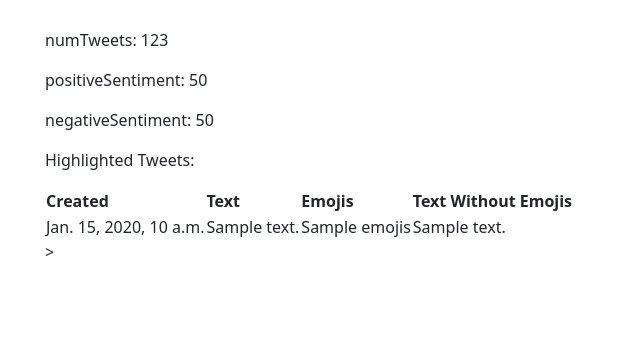
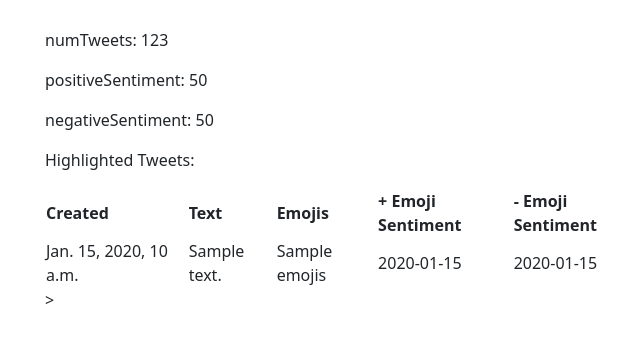
Before and after one commit to stevenloppe/571-term-project, a Django app: template main/templates/stockdetails.html in a window 1280 px wide. Shown: the part 276-619 px from the top of the page, without its empty margins (295-935 px from the left). Run offline with Django 3.2, Linux system fonts and the light colour scheme; data comes from the database, SQL or seed files in the repository; the template is opened without the code that fills it: values that come from a table or form of the project are taken from there, most other values are stand-ins (such as "Sample title", 1, 10 or a date in 2020); some libraries are stand-ins or nearby versions.

Commit message:
Update stockdetails.html to show the emoji sentiment for debugging purposes

```diff
--- a/main/templates/stockdetails.html
+++ b/main/templates/stockdetails.html
@@ -26,7 +26,8 @@
                     <th>Created</th>
                     <th>Text</th>
                     <th>Emojis</th>
-                    <th>Text Without Emojis</th>
+                    <th>+ Emoji Sentiment</th>
+                    <th>- Emoji Sentiment</th>
                 </tr>
             </thead>
             <tbody>
@@ -35,7 +36,8 @@
                         <td>{{createtweet.d_at}}</td>
                         <td>{{tweet.text}}</td>
                         <td>{{tweet.emojis}}</td>
-                        <td>{{tweet.text_without_emojis}}</td>
+                        <td>{{tweet.emoji_sentiment}}</td>
+                        <td>{{tweet.emoji_sentiment}}</td>
                     </tr>
                 {% endfor %}
             </tbody>
```
